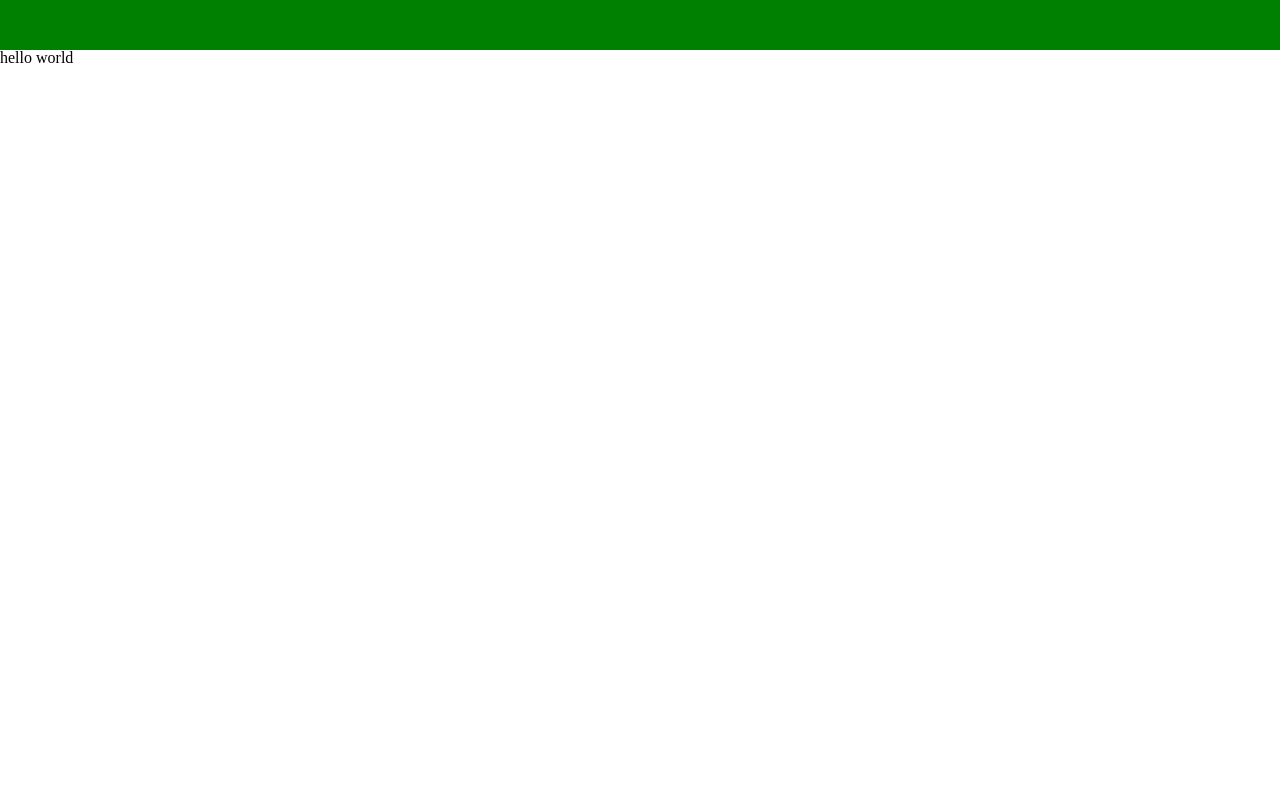
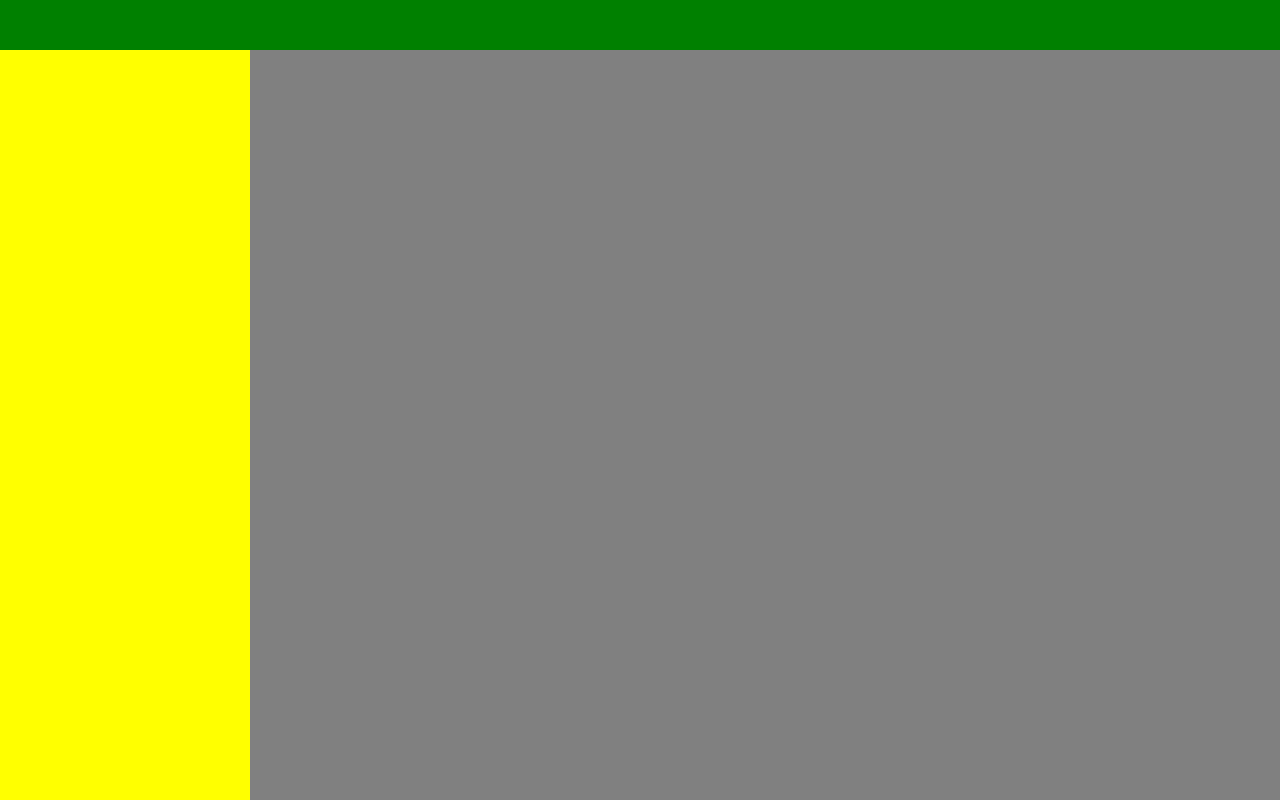
Before and after one commit to gdenn/clan-social-hub, a Next.js app: page / in a window 1280 px wide. Shown: the top 800 px of the page. Built offline with nearby package versions, Linux system fonts and the light colour scheme.

Commit message:
Add main layout

```diff
--- a/components/layout/Layout.module.css
+++ b/components/layout/Layout.module.css
@@ -3,3 +3,20 @@
     width: 100vw;
     background-color: green;
 }
+
+.main {
+    display: flex;
+    flex-direction: row;
+    background-color: gray;
+}
+
+.footer {
+    height: 200px;
+    width: 100vw;
+    background-color: black;
+}
+
+.nav {
+    width: 250px;
+    background-color: yellow;
+}
--- a/components/layout/Layout.tsx
+++ b/components/layout/Layout.tsx
@@ -14,11 +14,11 @@ const Header = () => (
 )
 
 const Nav = () => (
-    <div></div>
+    <div className={styles.nav}></div>
 )
 
 const Footer = () => (
-    <footer></footer>
+    <footer className={styles.footer}></footer>
 )
 
 const Layout  = ({ children }: LayoutProps) => {
@@ -31,7 +31,7 @@ const Layout  = ({ children }: LayoutProps) => {
         </Head>
         <Header />
 
-        <main>
+        <main className={styles.main}>
           <Nav></Nav>
           <div>{children}</div>
         </main>
--- a/pages/index.tsx
+++ b/pages/index.tsx
@@ -1,9 +1,12 @@
 import type { NextPage } from 'next'
 import Layout from '../components/layout/Layout'
+
+import styles from '../styles/Home.module.css'
+
 const Home: NextPage = () => {
   return (
     <Layout>
-      <p>hello world</p>
+      <div className={styles.dummy}/>
     </Layout>
   )
 }
--- /dev/null
+++ b/styles/Home.module.css
@@ -0,0 +1,4 @@
+.dummy {
+    height: 2000px;
+    background-color: blue;
+}
```
